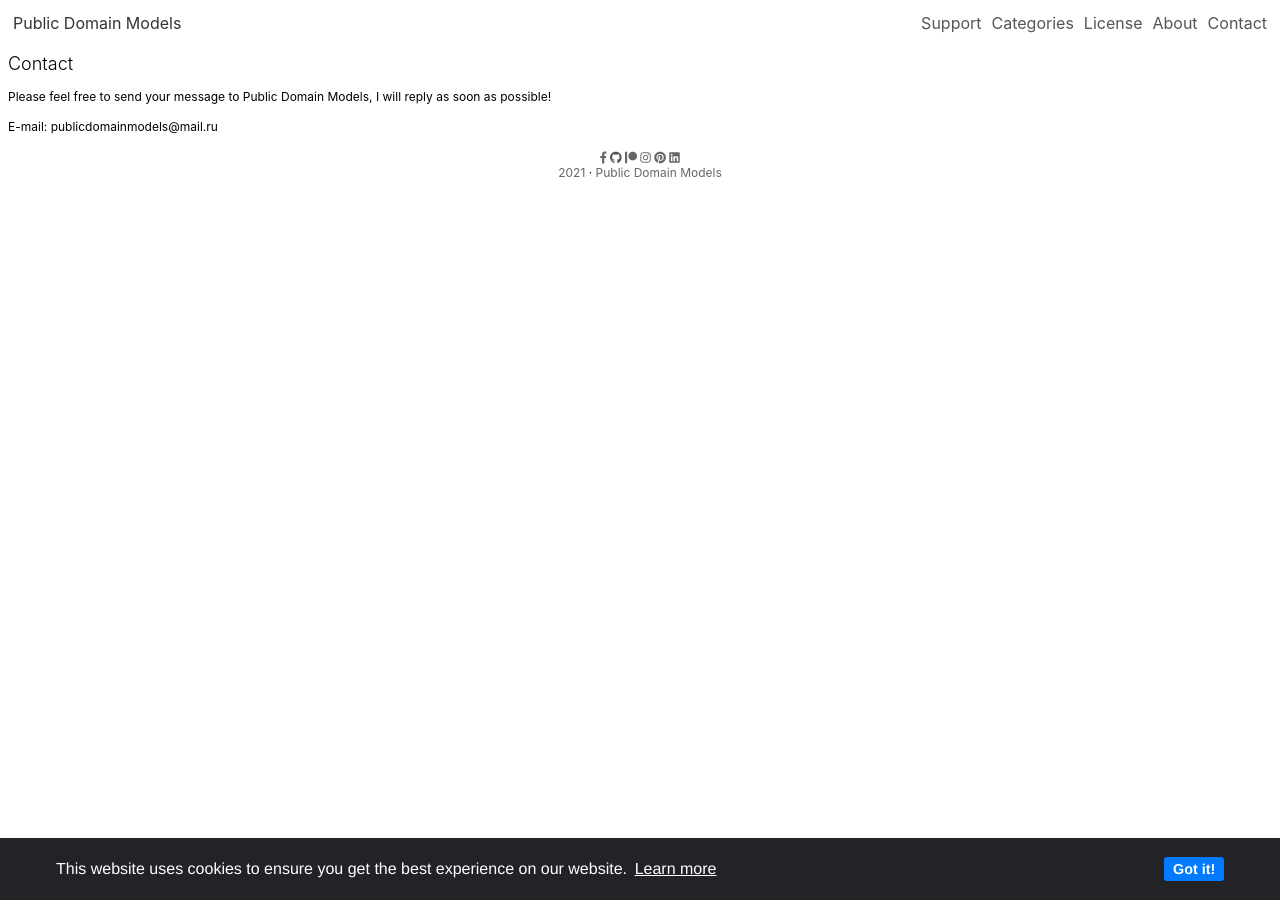
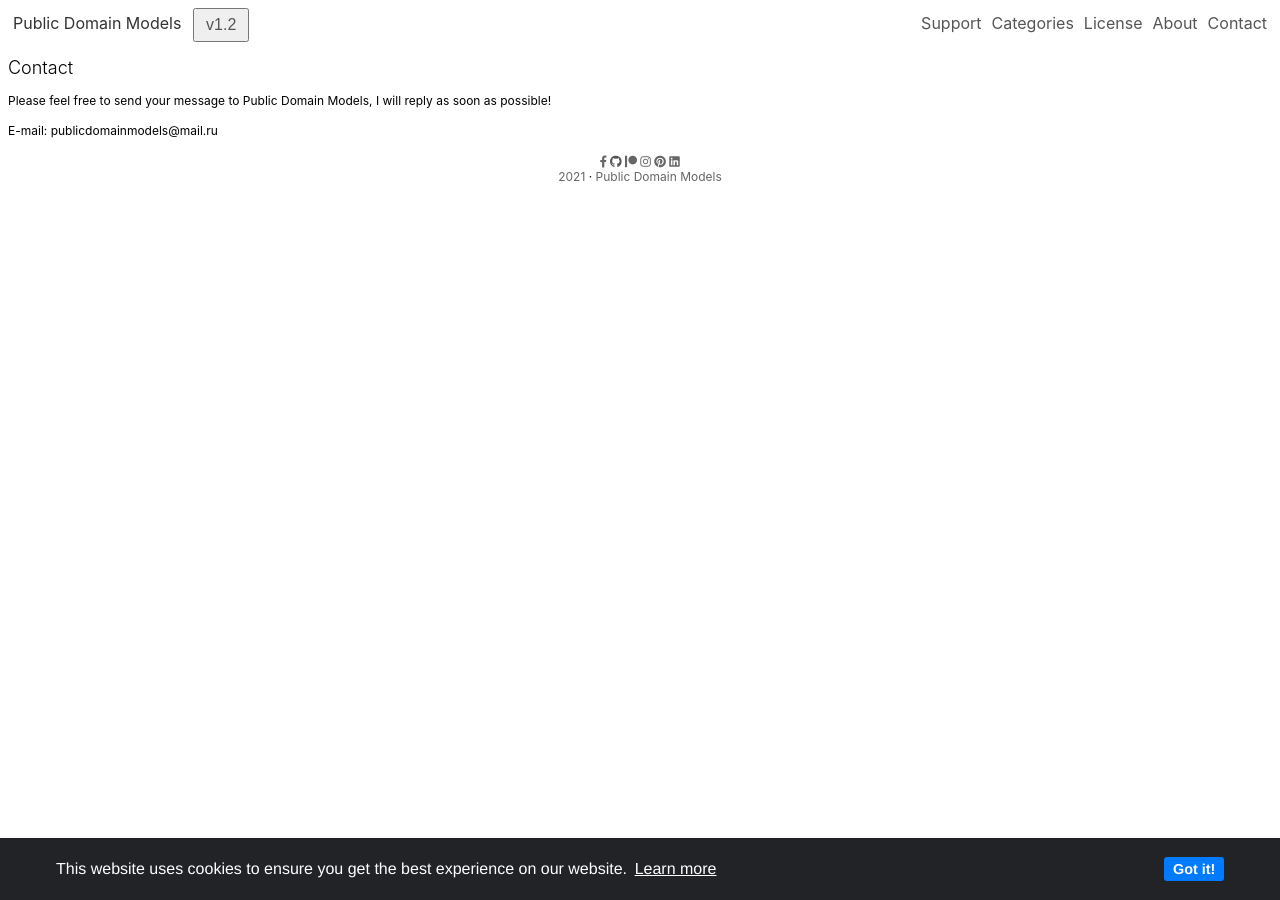
Before and after one commit to mohamadrido/project, a Jekyll site: the page built from contact.html, in a window 1280 px wide. Built offline with Jekyll 4.4.1, drawn with Linux system fonts in a browser that asks for light colours; nearby versions of some CDN libraries.

Commit message:
Update default.html

```diff
--- a/_layouts/default.html
+++ b/_layouts/default.html
@@ -25,6 +25,8 @@
 <body>
 <header class="topnav" id="myTopnav">
   <a href="https://publicdomainmodels.com" class="active">{{site.name}}</a>
+  &nbsp;
+  <button class="ver"><a href="https://publicdomainmodels.com/release">v1.2</a></button>
   <div class="header-right">
   <a href="javascript:void(0);" class="icon" onclick="myFunction()">
     <i class="fa fa-bars"></i>
```
